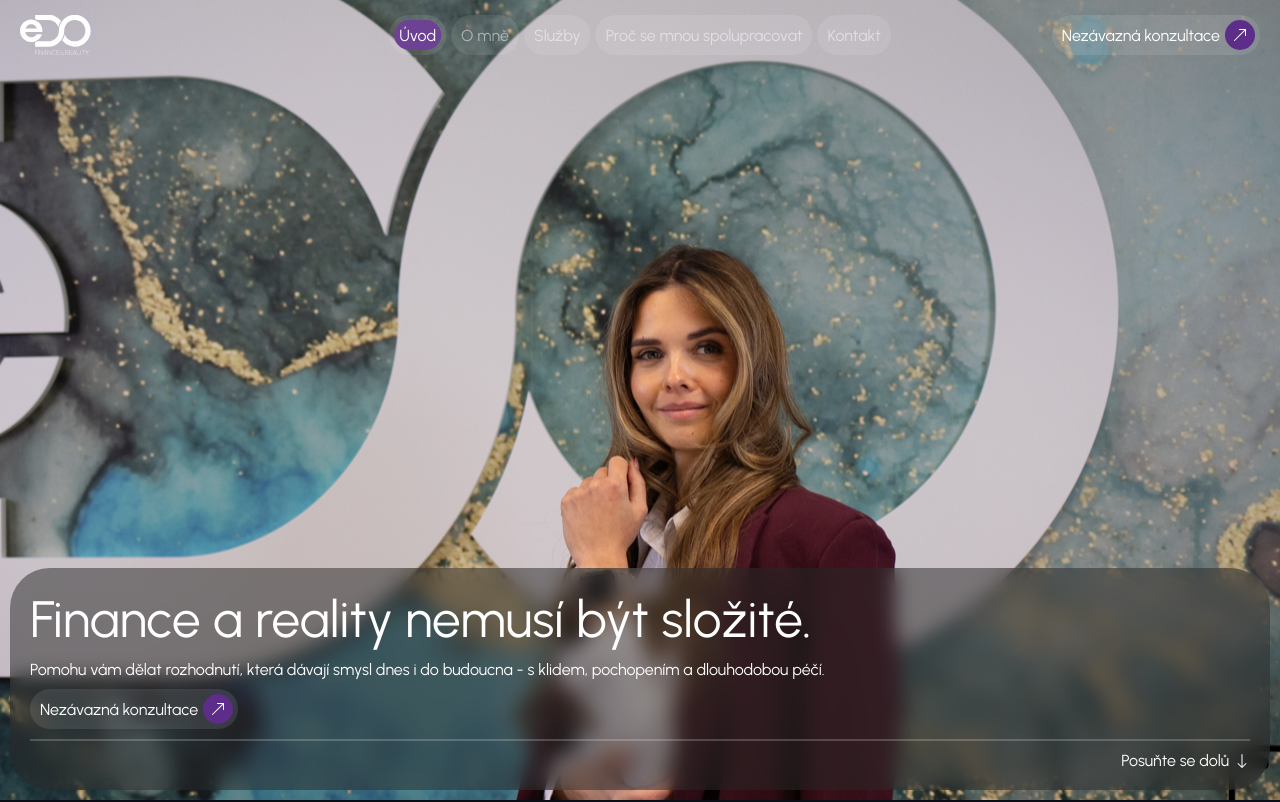
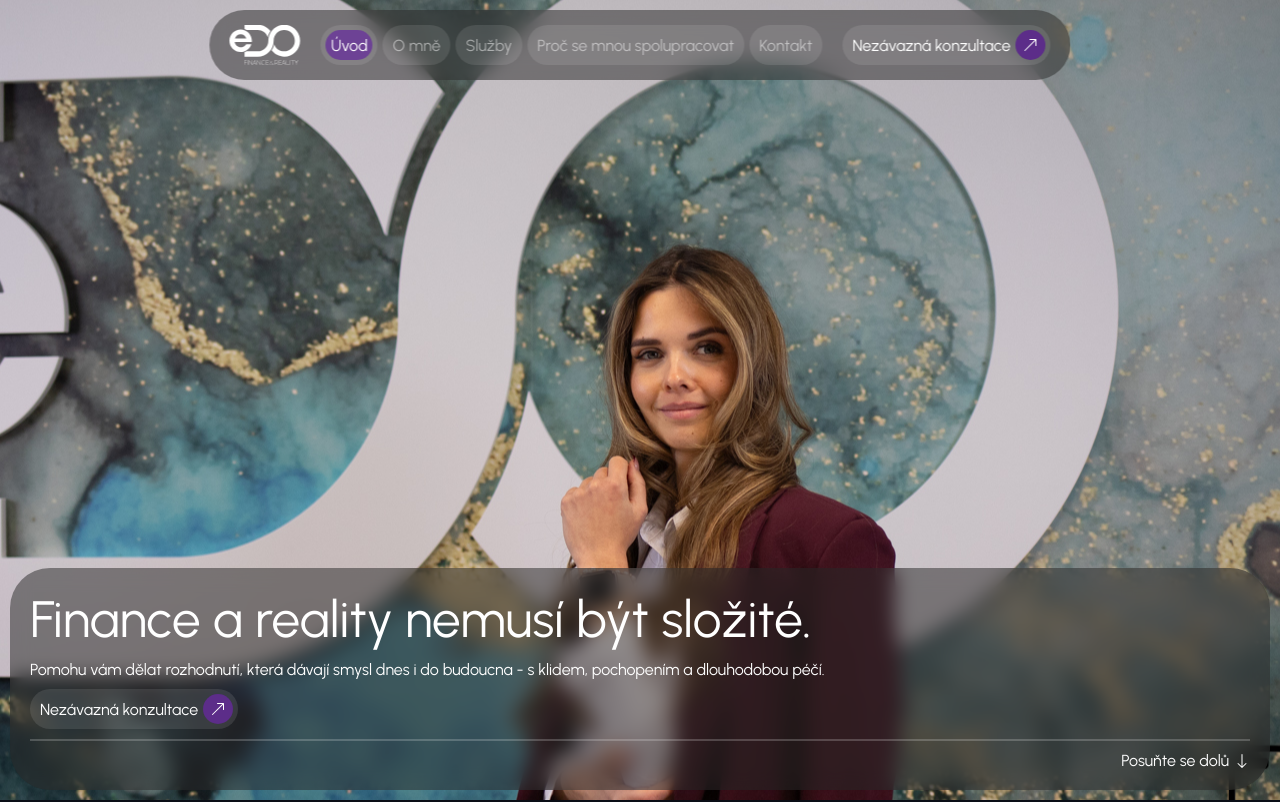
Before and after one commit to stepandordiai/vera-cibulkova, a React (Vite) app: page / in a window 1280 px wide. Shown: the top 802 px of the page. Built offline with nearby package versions, Linux system fonts and the light colour scheme; a web font is replaced by a local one.

Commit message:
Update Header

```diff
--- a/src/components/Header/Header.scss
+++ b/src/components/Header/Header.scss
@@ -1,29 +1,21 @@
 .header {
 	position: fixed;
-	top: 0;
-	left: 0;
-	right: 0;
+	top: 10px;
+	left: 50%;
+	transform: translate(-50%, 0);
 	z-index: 2;
-	width: 100%;
 	padding: 0 20px;
-	transition: all 0.3s;
-}
-
-.header--scrolled {
-	top: 10px;
-	left: 10px;
-	right: 10px;
-	width: calc(100% - 20px);
+	// TODO: learn this
+	min-width: min(calc(100% - 40px), 600px);
 	border-radius: 35px;
 	-webkit-backdrop-filter: blur(10px);
 	backdrop-filter: blur(10px);
 	background: var(--semi-tp-clr-1);
+	transition: all 0.3s;
 }
 
-.header--menu-open {
-	-webkit-backdrop-filter: blur(10px);
-	backdrop-filter: blur(10px);
-	background: var(--semi-tp-clr-1);
+.header--hidden {
+	transform: translate(-50%, calc(-100% - 20px));
 }
 
 .header-inner {
@@ -31,7 +23,9 @@
 	display: flex;
 	justify-content: space-between;
 	align-items: center;
+	gap: 20px;
 	height: 70px;
+	min-width: max-content;
 }
 
 .header__logo {
@@ -41,13 +35,9 @@
 }
 
 .header-nav {
-	position: absolute;
-	top: 50%;
-	left: 50%;
-	transform: translate(-50%, -50%);
 	display: flex;
 	gap: 5px;
-	width: max-content;
+	min-width: max-content;
 }
 
 .header-nav__link {
--- a/src/components/Header/Header.tsx
+++ b/src/components/Header/Header.tsx
@@ -1,18 +1,25 @@
+import { useEffect, useState } from "react";
+import CustomBtnLink from "../CustomBtnLink/CustomBtnLink";
 import logo from "/logo-white.svg";
 import "./Header.scss";
-import { useEffect, useState } from "react";
-import CustomBtnLink from "../CustomBtnLink/CustomBtnLink";
 
 const Header = () => {
-	const [headerActive, setHeaderActive] = useState(false);
 	const [menuOpen, setMenuOpen] = useState(false);
+	const [headerHidden, setHeaderHidden] = useState(false);
 
 	useEffect(() => {
-		const handleHeaderActive = () => setHeaderActive(window.scrollY > 0);
+		let prevScrollY = 0;
 
-		window.addEventListener("scroll", handleHeaderActive);
+		const handleHeader = () => {
+			const scrollY = window.scrollY;
 
-		return () => window.removeEventListener("scroll", handleHeaderActive);
+			setHeaderHidden(scrollY > prevScrollY);
+			prevScrollY = scrollY;
+		};
+
+		window.addEventListener("scroll", handleHeader);
+
+		return () => window.removeEventListener("scroll", handleHeader);
 	}, []);
 
 	function toggleMenu() {
@@ -20,11 +27,7 @@ const Header = () => {
 	}
 
 	return (
-		<header
-			className={`header ${headerActive ? "header--scrolled" : ""} ${
-				menuOpen ? "header--menu-open" : ""
-			}`.trim()}
-		>
+		<header className={`header ${headerHidden ? "header--hidden" : ""}`.trim()}>
 			<div className="header-inner">
 				<a className="header__logo" href="">
 					<img src={logo} alt="" />
```
